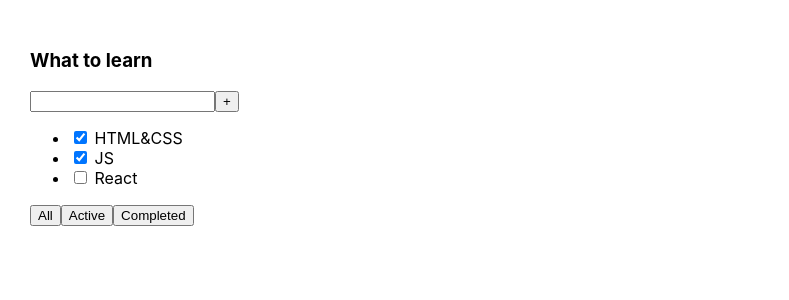
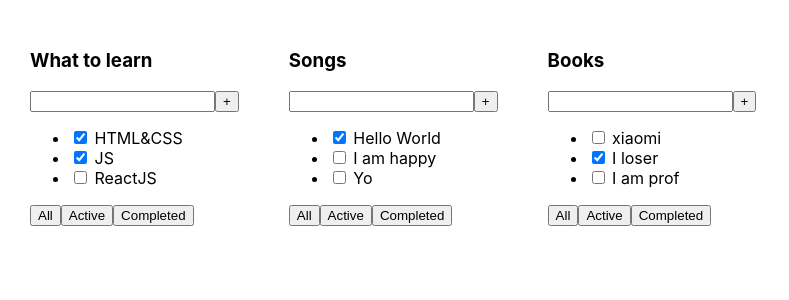
Before and after one commit to Dainese-AGV/todoList, a React (Create React App) app: page / in a window 1280 px wide. Shown: the top 300 px of the page, without its empty margins (0-789 px from the left). Built offline with nearby package versions, Linux system fonts and the light colour scheme.

Commit message:
learn props

```diff
--- a/src/App.tsx
+++ b/src/App.tsx
@@ -1,28 +1,34 @@
 import React from 'react';
 import './App.css';
+import { Todolist } from './components/Todolist';
 
-function App() {
+
+
+export const App =(props:any) => {
+
+    const tasks1 = [
+        {id: 1, title:"HTML&CSS", isDone: true},
+        {id: 2, title:"JS", isDone: true},
+        {id: 3, title:"ReactJS", isDone: false},
+    ]
+    const tasks2 = [
+        {id: 1, title:"Hello World", isDone: true},
+        {id: 2, title:"I am happy", isDone: false},
+        {id: 3, title:"Yo", isDone: false},
+    ]
+
+    const tasks3 = [
+        {id: 1, title:"xiaomi", isDone: false},
+        {id: 2, title:"I loser", isDone: true},
+        {id: 3, title:"I am prof", isDone: false},
+    ]
+
+
     return (
         <div className="App">
-            <div>
-                <h3>What to learn</h3>
-                <div>
-                    <input/>
-                    <button>+</button>
-                </div>
-                <ul>
-                    <li><input type="checkbox" checked={true}/> <span>HTML&CSS</span></li>
-                    <li><input type="checkbox" checked={true}/> <span>JS</span></li>
-                    <li><input type="checkbox" checked={false}/> <span>React</span></li>
-                </ul>
-                <div>
-                    <button>All</button>
-                    <button>Active</button>
-                    <button>Completed</button>
-                </div>
-            </div>
+        <Todolist title = " What to learn" tasks={tasks1}/>
+        <Todolist title = " Songs" tasks={tasks2}/>
+        <Todolist title = " Books" tasks={tasks3}/>
         </div>
-    );
+    )
 }
-
-export default App;
--- /dev/null
+++ b/src/components/Todolist.tsx
@@ -0,0 +1,34 @@
+import React from "react"
+
+type TaskType = {
+    id: number,
+    title : string,
+    isDone : boolean
+}
+
+type Propstype = {
+    title : string;
+    tasks : Array<TaskType>
+}
+
+export const Todolist = (props:Propstype) => {
+    return (
+        <div>
+        <h3>{props.title}</h3>
+        <div>
+            <input/>
+            <button>+</button>
+        </div>
+        <ul>
+            <li><input type="checkbox" checked={props.tasks[0].isDone}/> <span>{props.tasks[0].title}</span></li>
+            <li><input type="checkbox" checked={props.tasks[1].isDone}/> <span>{props.tasks[1].title}</span></li>
+            <li><input type="checkbox" checked={props.tasks[2].isDone}/> <span>{props.tasks[2].title}</span></li>
+        </ul>
+        <div>
+            <button>All</button>
+            <button>Active</button>
+            <button>Completed</button>
+        </div>
+    </div>
+    )
+}
--- a/src/index.tsx
+++ b/src/index.tsx
@@ -1,7 +1,7 @@
 import React from 'react';
 import ReactDOM from 'react-dom';
 import './index.css';
-import App from './App';
+import { App } from './App';
 import * as serviceWorker from './serviceWorker';
 
 ReactDOM.render(<App />,  document.getElementById('root'));
```
